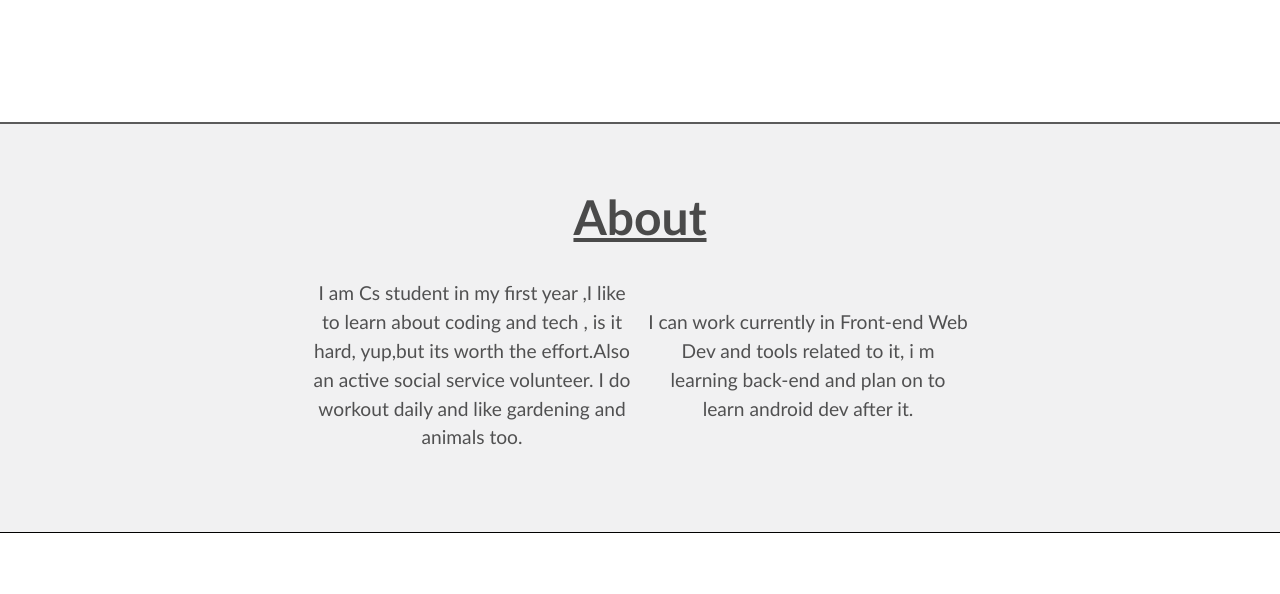
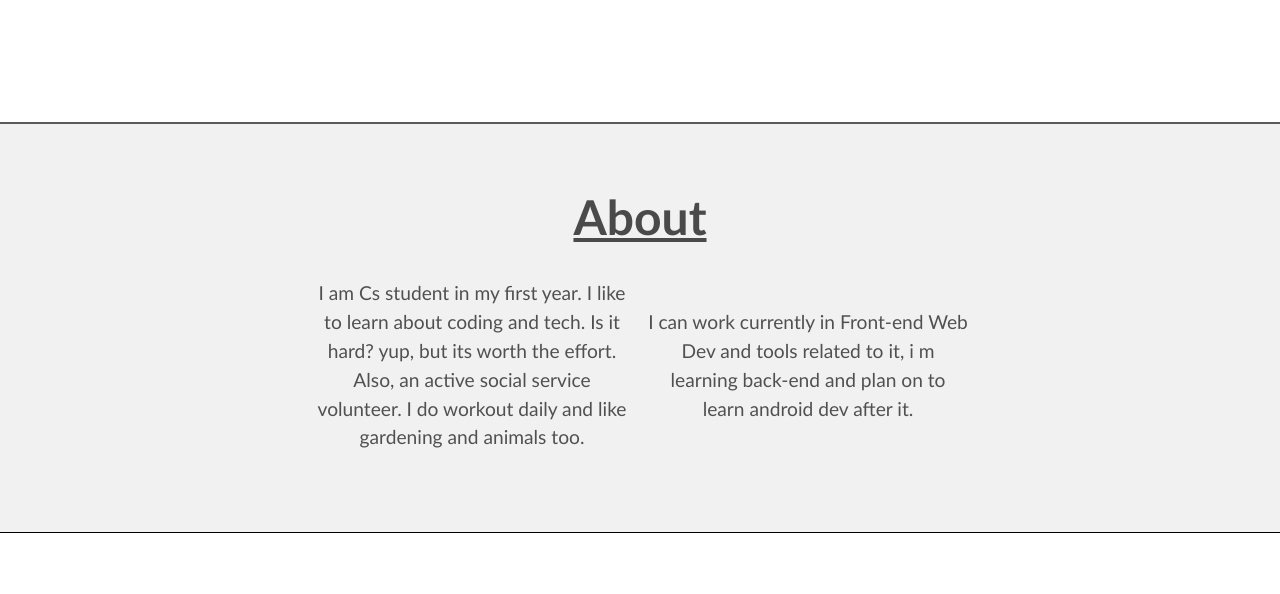
Before and after one commit to IamGuneet/Portfolio_website, a plain HTML site: page index.html in a window 1280 px wide. Shown: the part 544-1138 px from the top of the page. Drawn offline with nearby package versions, Linux system fonts and the light colour scheme.

Commit message:
Update index.html

```diff
--- a/index.html
+++ b/index.html
@@ -65,9 +65,7 @@
     <div class="about" id="about">
         <h2 class="aboutTitle">About</h2>
         <div class="para">
-            <p class="leftPara">I am Cs student in my first year ,I like to learn about coding and tech , is it hard,
-                yup,but its worth the effort.Also an active social service volunteer. I do workout daily and like
-                gardening and animals too.</p>
+            <p class="leftPara">I am Cs student in my first year. I like to learn about coding and tech. Is it hard? yup, but its worth the effort. Also, an active social service volunteer. I do workout daily and like gardening and animals too.</p>
             <p class="rightPara">I can work currently in Front-end Web Dev and tools related to it, i m learning
                 back-end and plan on to learn android dev after it. </p>
         </div>
```
